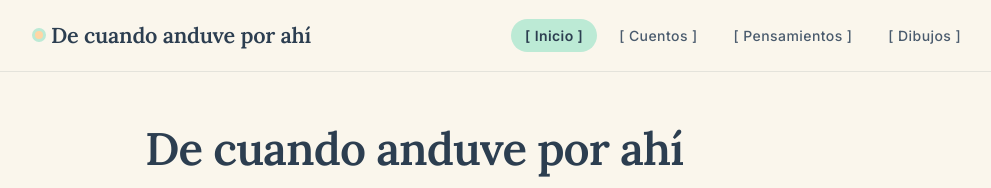
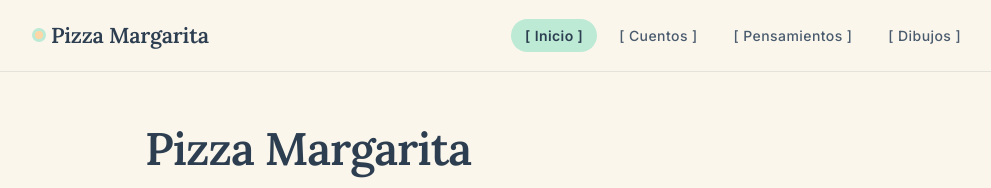
Before and after one commit to Manumanum/mis-cuentos, a plain HTML site: page index.html in a window 1280 px wide. Shown: the top 188 px of the page, without its empty margins (135-1126 px from the left). Drawn offline with Linux system fonts and the light colour scheme.

Commit message:
Update index.html

```diff
--- a/index.html
+++ b/index.html
@@ -4,7 +4,7 @@
 <head>
   <meta charset="UTF-8" />
   <meta name="viewport" content="width=device-width, initial-scale=1.0" />
-  <title>De cuando anduve por ahí — Relatos, pensamientos e ilustraciones</title>
+  <title>Pizza Margarita — Relatos, pensamientos e ilustraciones</title>
   <meta name="description"
     content="Relatos cortos, pensamientos random, ilustraciones sueltas y cosas importantes que probablemente no lo son." />
 
@@ -28,7 +28,7 @@
       <!-- Título principal a la izquierda -->
       <a href="#inicio" class="brand-title" title="Ir al inicio">
         <span class="brand-dot" aria-hidden="true"></span>
-        <span>De cuando anduve por ahí</span>
+        <span>Pizza Margarita</span>
       </a>
 
       <!-- Control de menú para móviles (compatible 100% sin dependencias) -->
@@ -58,11 +58,16 @@
          ====================================================================== -->
     <section class="hero-section">
       <header class="hero-header">
-        <h1 class="hero-main-title">De cuando anduve por ahí</h1>
+        <h1 class="hero-main-title">Pizza Margarita</h1>
         <p class="hero-subtitle">
           Relatos cortos, pensamientos random, ilustraciones sueltas y cosas importantes que probablemente no lo son.
         </p>
       </header>
+
+      <!-- Ilustración central: Pizza Margarita -->
+      <div class="hero-pizza-wrap">
+        <img src="pizza-margarita.png" alt="Ilustración de Pizza Margarita" class="hero-pizza-img" width="737" height="729" />
+      </div>
 
       <!-- Bloque de bienvenida destacado (estilo hoja de cuaderno con gato asomándose) -->
       <div class="welcome-card-wrapper">
@@ -439,7 +444,7 @@
        ====================================================================== -->
   <footer class="site-footer">
     <div class="footer-inner">
-      <div class="footer-brand">De cuando anduve por ahí</div>
+      <div class="footer-brand">Pizza Margarita</div>
       <p class="footer-tagline">
         Relatos cortos, pensamientos random, ilustraciones sueltas y cosas importantes que probablemente no lo son.
       </p>
```
